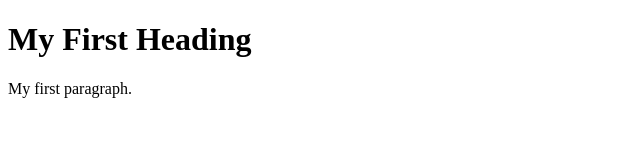
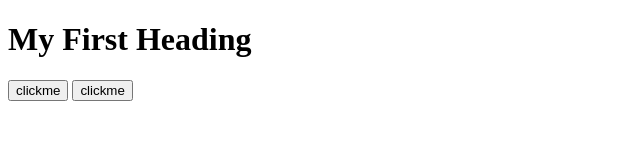
Before and after one commit to mortonator/r6siege-random-wheel, a plain HTML site: page index.html in a window 1280 px wide. Shown: the whole page, without its empty margins (0-640 px from the left). Drawn offline with Linux system fonts and the light colour scheme.

Commit message:
Update index.html

```diff
--- a/index.html
+++ b/index.html
@@ -3,7 +3,10 @@
 <body>
 
 <h1>My First Heading</h1>
-<p>My first paragraph.</p>
+
+<input id="randomDefender" type="button" value="clickme" />
+<input id="randomAttacker" type="button" value="clickme" />
+
 
 </body>
 </html>
```
